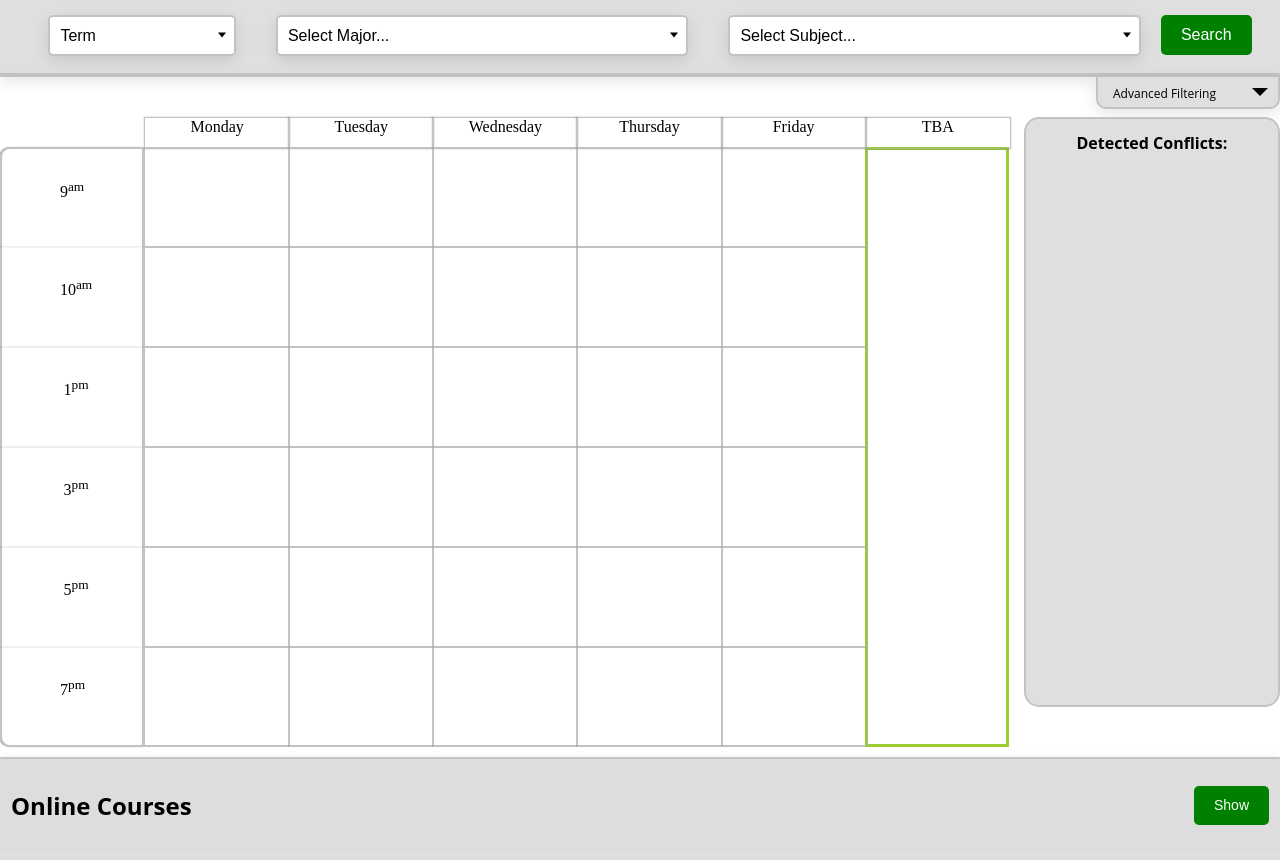
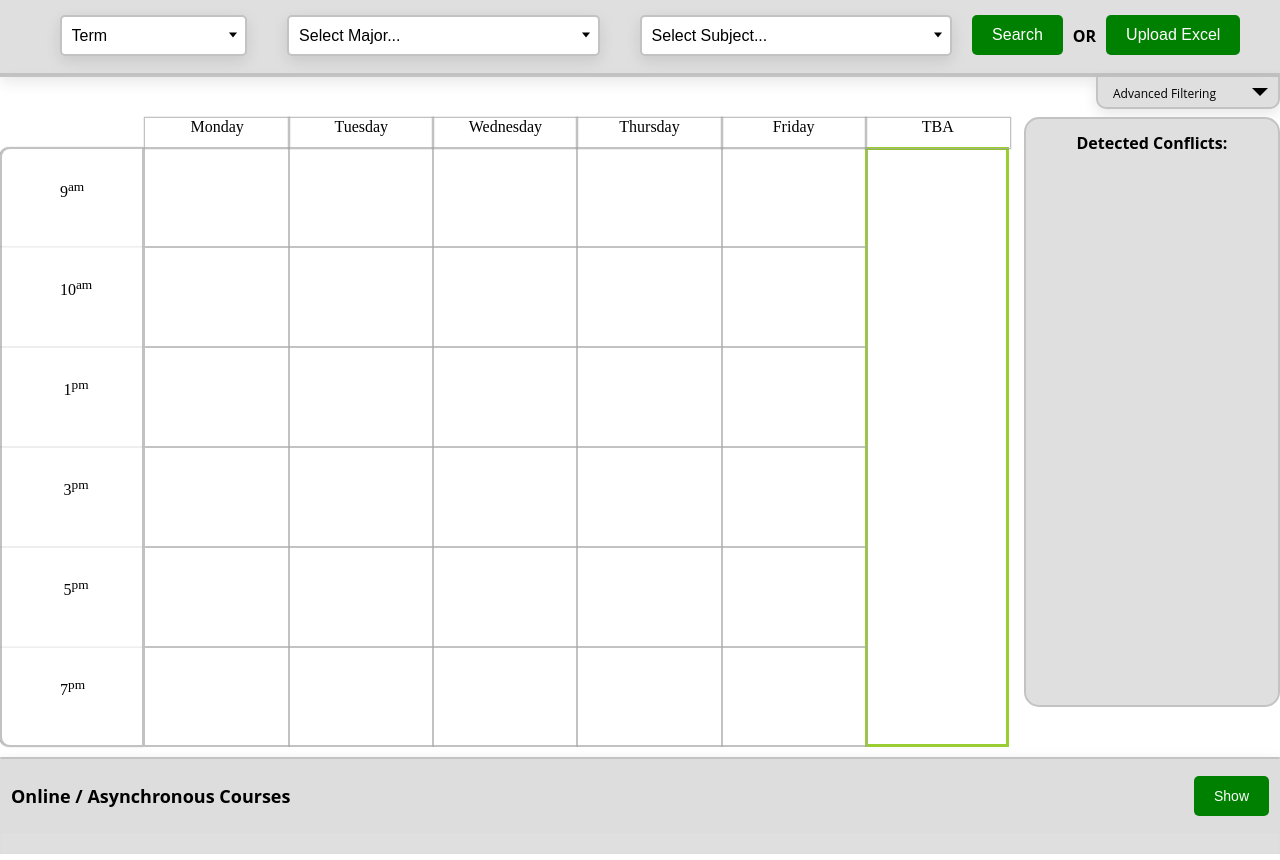
Before and after one commit to SamoanJohn/Schedule-Conflict-Checker, a Django app: page / in a window 1280 px wide. Run offline with Django 4.2, Linux system fonts and the light colour scheme; data comes from the database, SQL or seed files in the repository; some libraries are stand-ins or nearby versions.

Commit message:
Excel Data

```diff
--- a/ScheduleChecker/static/css/scheduler_style.css
+++ b/ScheduleChecker/static/css/scheduler_style.css
@@ -20,7 +20,7 @@
 .select-wrapper {
     position: relative;
     margin: 0 20px;
-    width: 33%;
+    width: 25%;
 }
 
   select.dropdown-toggle {
@@ -134,6 +134,44 @@
     background-color: darkgreen;
 }
 
+.upload-btn-wrapper {
+  position: relative;
+  overflow: hidden;
+  display: inline-block;
+}
+
+.upload-btn {
+  background-color: green;
+  color: white;
+  padding: 10px 20px;
+  height: 39.6px;
+  border: none;
+  border-radius: 5px;
+  cursor: pointer;
+  font-size: 16px;
+  z-index: 1;
+  text-overflow: ellipsis;
+  overflow: hidden;
+  white-space: nowrap;
+}
+
+.upload-btn:hover {
+  background-color: darkgreen !important;
+}
+
+.upload-btn-wrapper input[type=file] {
+  font-size: 100px;
+  position: absolute;
+  left: 0;
+  top: 0;
+  opacity: 0;
+  z-index: 2;
+}
+
+#OR {
+  font-weight: bold;
+  padding: 10px;
+}
 
 .loading-container {
   position: fixed;
@@ -860,6 +898,7 @@ input:focus {
   justify-content: space-between;
   align-items: center;
   background-color: #ddd;
+  font-size: 12px;
   padding: 10px;
   cursor: pointer;
 }
--- a/ScheduleChecker/website/templates/scheduler.html
+++ b/ScheduleChecker/website/templates/scheduler.html
@@ -6,6 +6,7 @@
     <title>Schedule Conflict Checker</title>
     <meta charset="utf-8">
     <script src="https://code.jquery.com/jquery-3.6.0.min.js"></script>
+    <script src="https://cdnjs.cloudflare.com/ajax/libs/xlsx/0.16.8/xlsx.full.min.js"></script>
     <script src="{% static 'js/schedule.js' %}"></script>
     <link rel="stylesheet" type='text/css' media='screen' href="{% static 'css/scheduler_style.css' %}">
   </head>
@@ -53,6 +54,11 @@
         <div id="selected-subjects"></div>
       </div>
       <button id="search-btn" class="search-btn">Search</button>
+      <div id="OR"> OR </div>
+      <div class="upload-btn-wrapper">
+        <button class="upload-btn" onclick="document.querySelector('input[type=file]').click()">Upload Excel</button>
+        <input type="file" accept=".xlsx" name="myfile" style="display:none" onchange="handleFileSelect(event)">
+      </div>
       <div id="loading-search-container" class="loading-container">
         <div class="spinner"></div>
         <div id="loading-text">Scraping data, will take a few seconds...</div>
@@ -639,7 +645,7 @@
 <!-- displaying asychronous online courses-->
 <div class="online-courses">
   <div class="online-courses-header">
-    <h2>Online Courses</h2>
+    <h2>Online / Asynchronous Courses</h2>
     <button class="toggle-online-courses-button" onclick="toggleOnlineCourses()">Show</button>
   </div>
   <div class="course-tiles"></div>
```
Also changed, not shown: ScheduleChecker/output.txt (+73 -73 lines), ScheduleChecker/static/js/schedule.js (+64 -3 lines), 1 other file.
